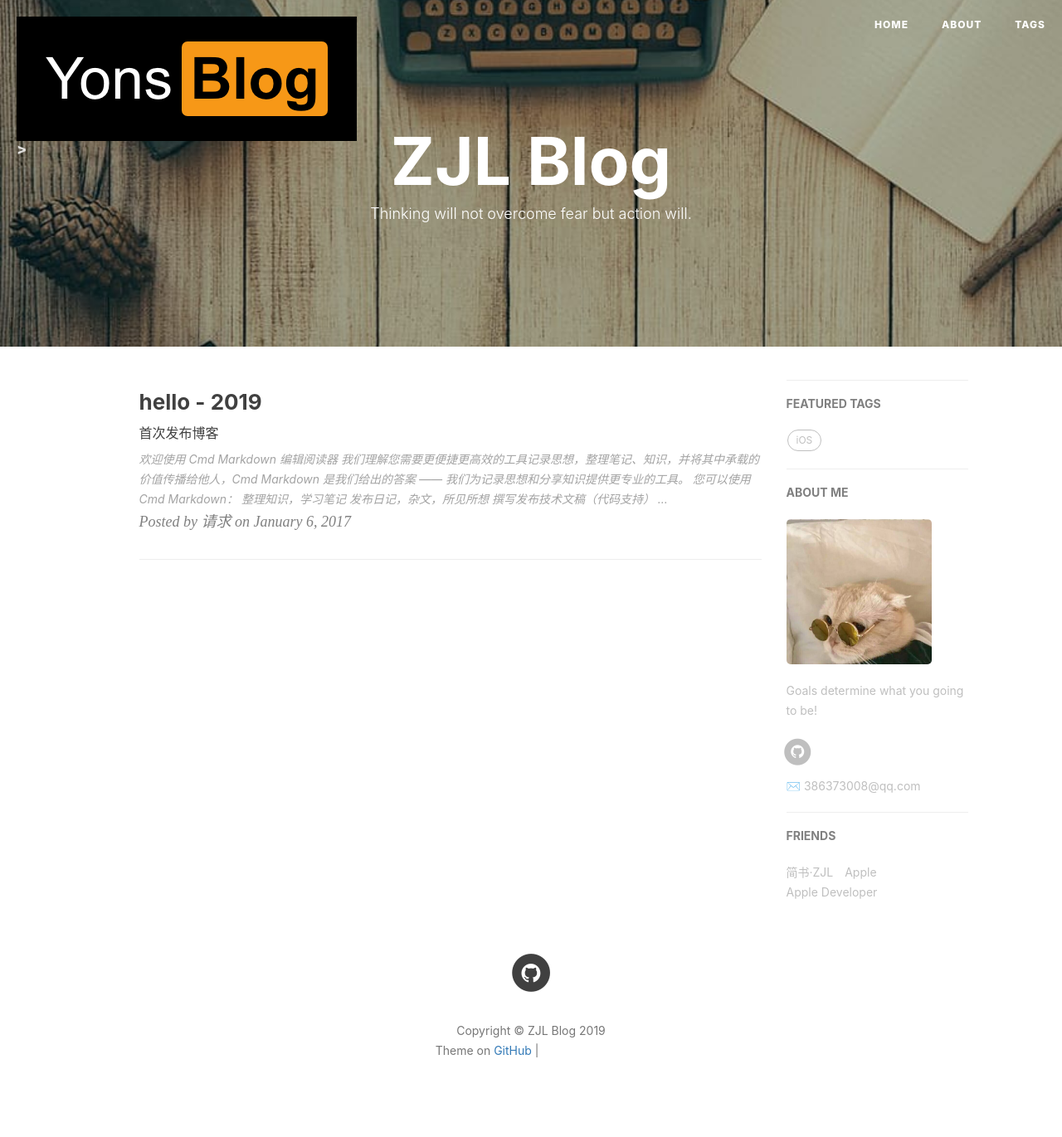
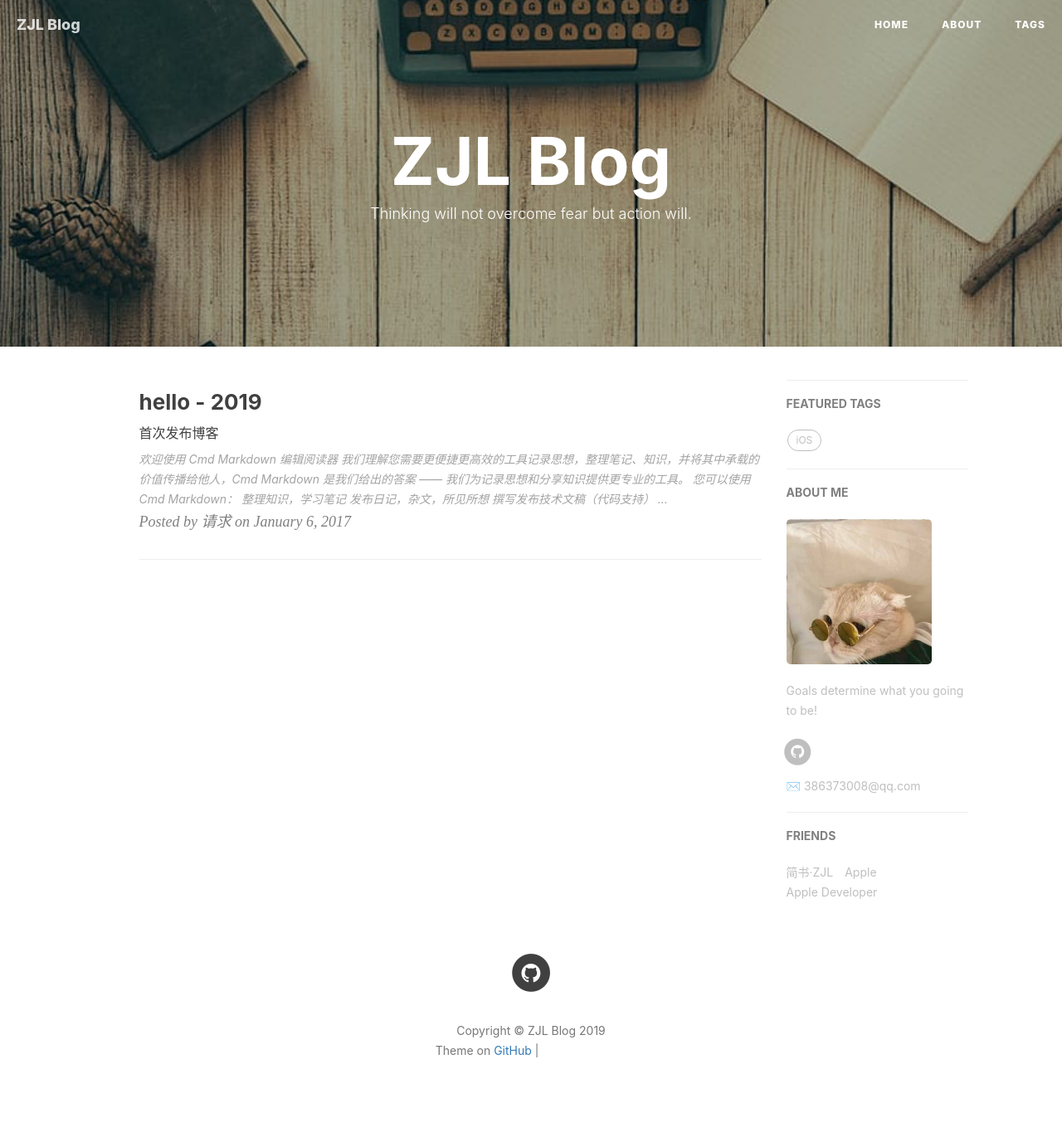
Before and after one commit to yonsjl/yonsjl.github.io, a Jekyll site: the page built from index.html, in a window 1280 px wide. Shown: the whole page at 83% size. Built offline with Jekyll 4.4.1, drawn with Linux system fonts in a browser that asks for light colours; nearby versions of some CDN libraries; the list of posts is cut into pages by our own code; comment, search, counter and statistics services are not loaded; grey boxes are pictures that could not be loaded.

Commit message:
博客创建提交

```diff
--- a/_includes/nav.html
+++ b/_includes/nav.html
@@ -9,7 +9,7 @@
                 <span class="icon-bar"></span>
                 <span class="icon-bar"></span>
             </button>
-            <a class="navbar-brand" href="{{ site.baseurl }}/"> <img src="img/bloglogo.png">></a>
+            <a class="navbar-brand" href="{{ site.baseurl }}/">{{ site.title }}</a>
         </div>
 
         <!-- Collect the nav links, forms, and other content for toggling -->
```
